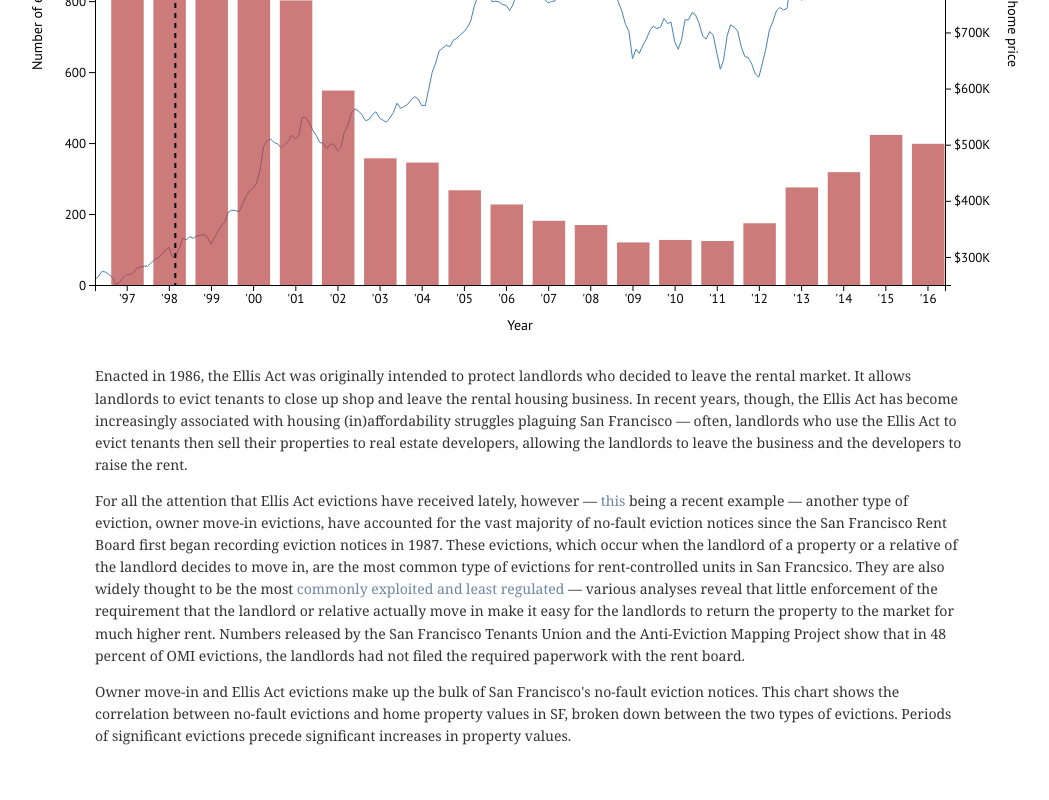
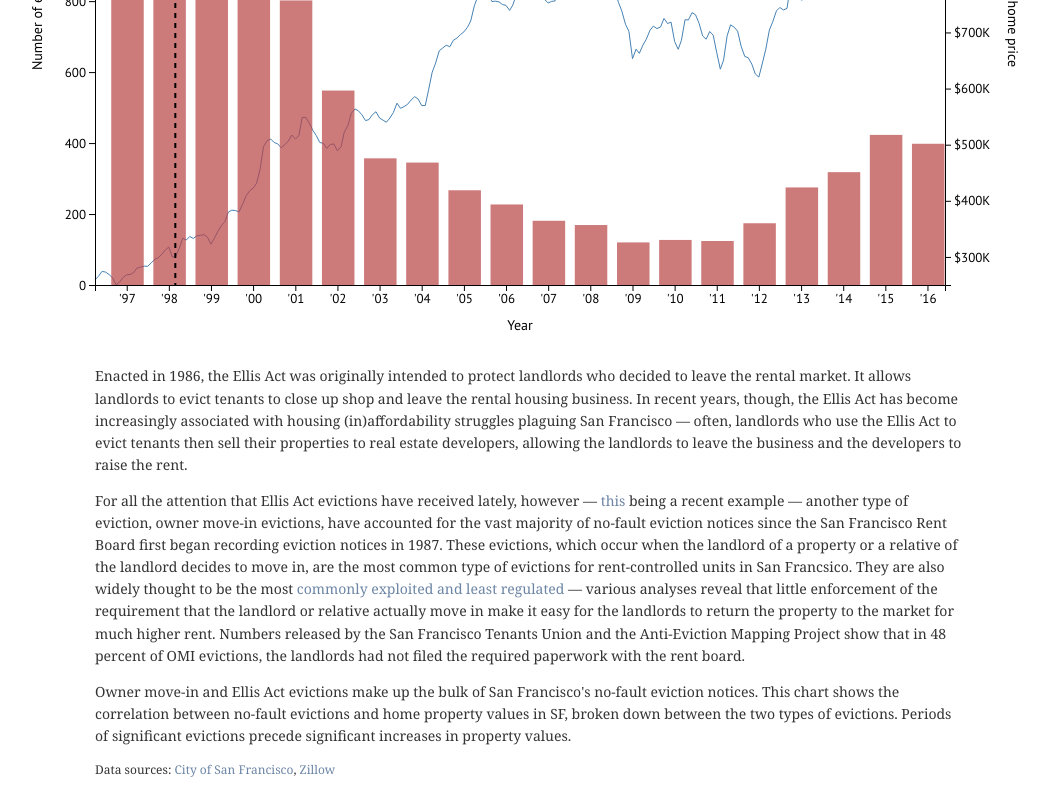
Before and after one commit to jackielgu/sf-evictions, a plain HTML site: page index.html in a window 1280 px wide. Shown: the part 402-1202 px from the top of the page, without its empty margins (110-1159 px from the left). Before the commit the page ends 1163 px from the top, so only its background shows below. Drawn offline with nearby package versions, Linux system fonts and the light colour scheme; a web font is replaced by a local one.

Commit message:
added sources

```diff
--- a/index.html
+++ b/index.html
@@ -41,6 +41,8 @@
 
 
         <p>Owner move-in and Ellis Act evictions make up the bulk of San Francisco's no-fault eviction notices. This chart shows the correlation between no-fault evictions and home property values in SF, broken down between the two types of evictions. Periods of significant evictions precede significant increases in property values. </p>
+
+        <p class="sources">Data sources: <a href="https://data.sfgov.org/Housing-and-Buildings/Eviction-Notices/5cei-gny5/data">City of San Francisco</a>, <a href="https://www.zillow.com/research/data/">Zillow</a></p>
       </div>
     </div>
 
--- a/style.css
+++ b/style.css
@@ -683,6 +683,14 @@ text {
   font-size: 14px;
   text-align: left;
 }
+.sources {
+  font-size: 12px;
+  max-width: 900px;
+  margin: 0 auto;
+  padding-bottom: 20px;
+  text-align: left;
+  font-family: 'Noto Serif', serif;
+}
 .year-label {
   stroke-width: 2px;
   stroke-dasharray: 5,5;
```
